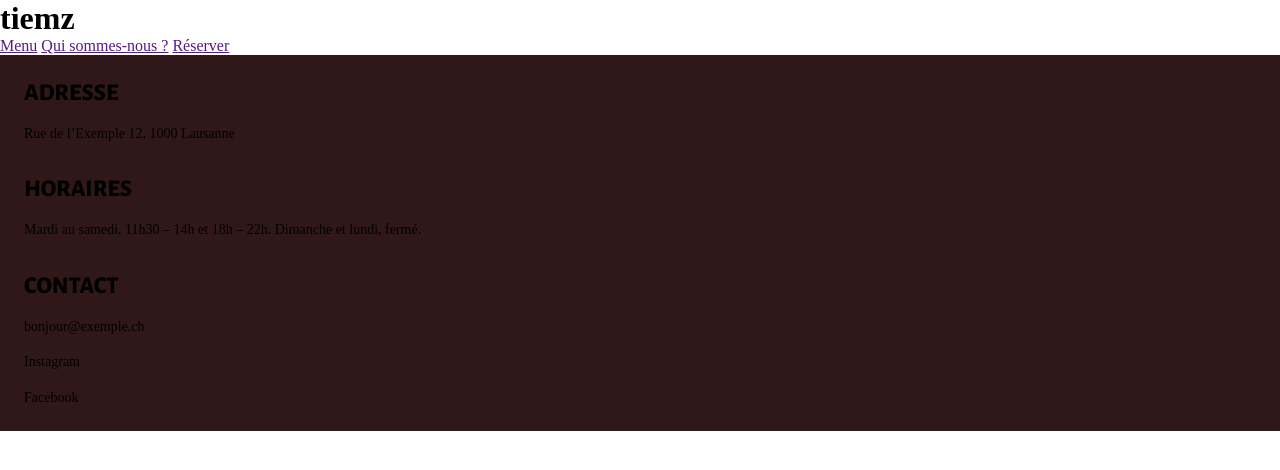
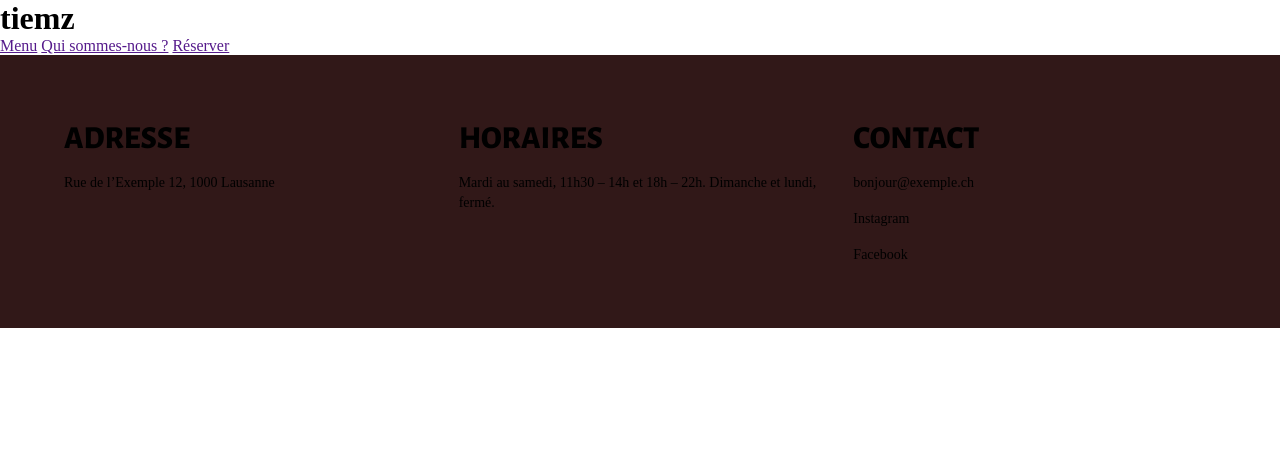
Before and after one commit to EliotFra/resto, a website built with Parcel: page src/index.html in a window 1280 px wide. Built offline with nearby package versions, Linux system fonts and the light colour scheme; a web font is replaced by a local one.

Commit message:
footer media queries

```diff
--- a/src/css/modules/_footer.css
+++ b/src/css/modules/_footer.css
@@ -7,12 +7,26 @@ footer {
   gap: 2rem;
   align-self: stretch;
 }
+
+@media (min-width: 1024px) {
+  footer {
+    flex-direction: row;
+    padding: 4rem;
+  }
+}
+
 .footer-block {
   display: flex;
   flex-direction: column;
   align-items: flex-start;
   gap: 1rem;
   align-self: stretch;
+}
+
+@media (min-width: 1024px) {
+  .footer-block {
+    flex: 1 0 0;
+  }
 }
 
 .footer-block-heading {
@@ -24,6 +38,12 @@ footer {
   text-transform: uppercase;
 }
 
+@media (min-width: 1024px) {
+  .footer-block-heading {
+    font-size: 2rem;
+  }
+}
+
 .footer-block-detail {
   font-family: Anybody;
   font-size: 0.875rem;
```
